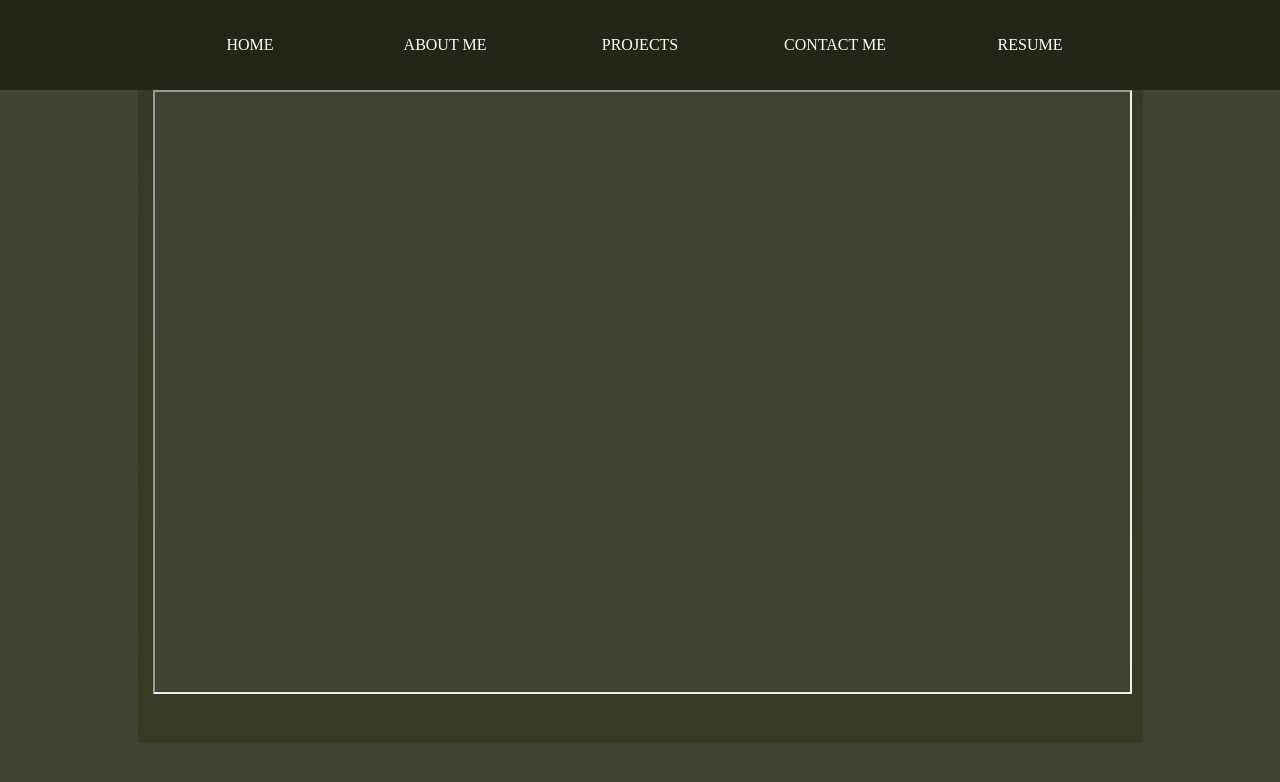
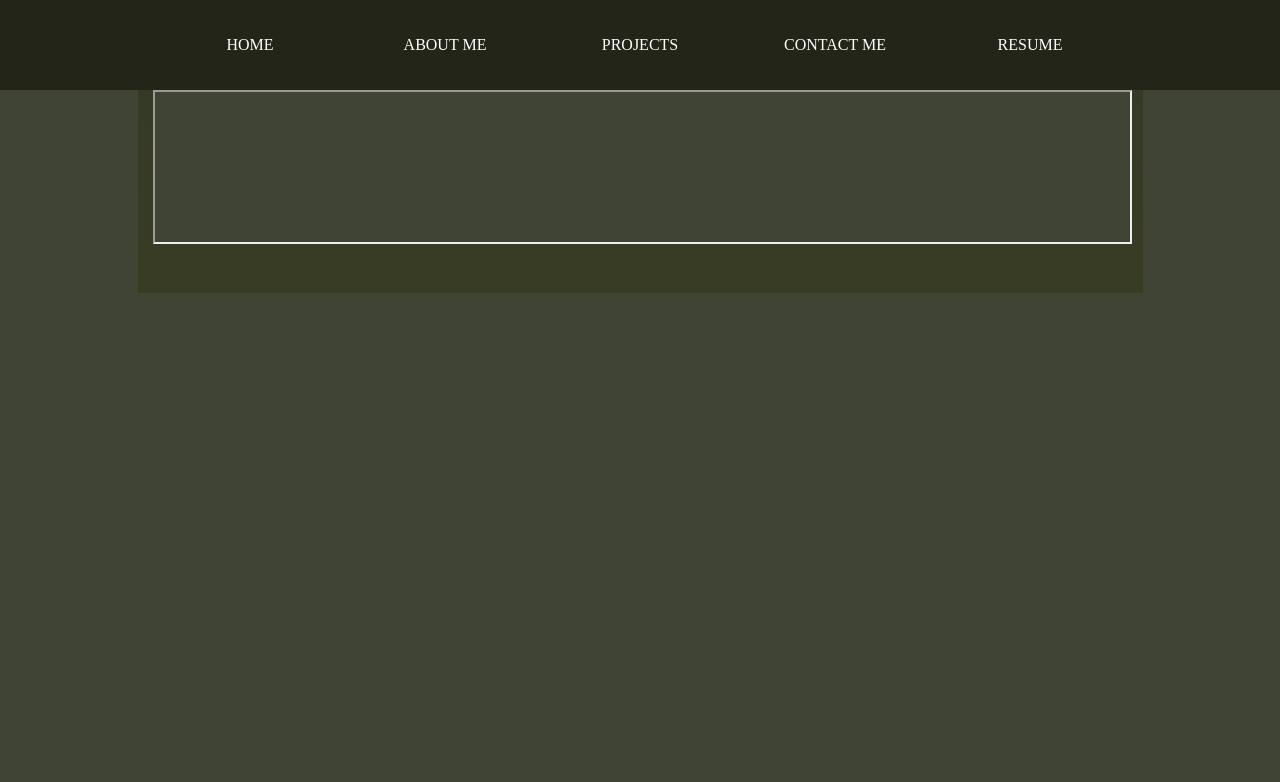
Before and after one commit to andrewkozinski/andrewkozinski.github.io, a React (Vite) app: page /resume in a window 1280 px wide. Shown: the top 782 px of the page. Built offline with nearby package versions, Linux system fonts and the light colour scheme; a web font is replaced by a local one.

Commit message:
resume should now display properly

```diff
--- a/src/routes/Resume.tsx
+++ b/src/routes/Resume.tsx
@@ -1,5 +1,6 @@
 import "../App.css";
 import Navbar from "../components/Navbar";
+import ResumePdf from "../resources/pdfs/Resume - Andrew Kozinski.pdf"
 
 const Resume = () => {
 
@@ -8,9 +9,9 @@ const Resume = () => {
             <Navbar />
             <div className="main-body" id="main-body">
                 <iframe
-                    src={`../resources/Andrew_Kozinski_Resume.pdf`}
+                    src={ResumePdf}
                     width="100%"
-                    height="600px"
+                    height="100%"
                     title="Resume"
                 />
             </div>
```
